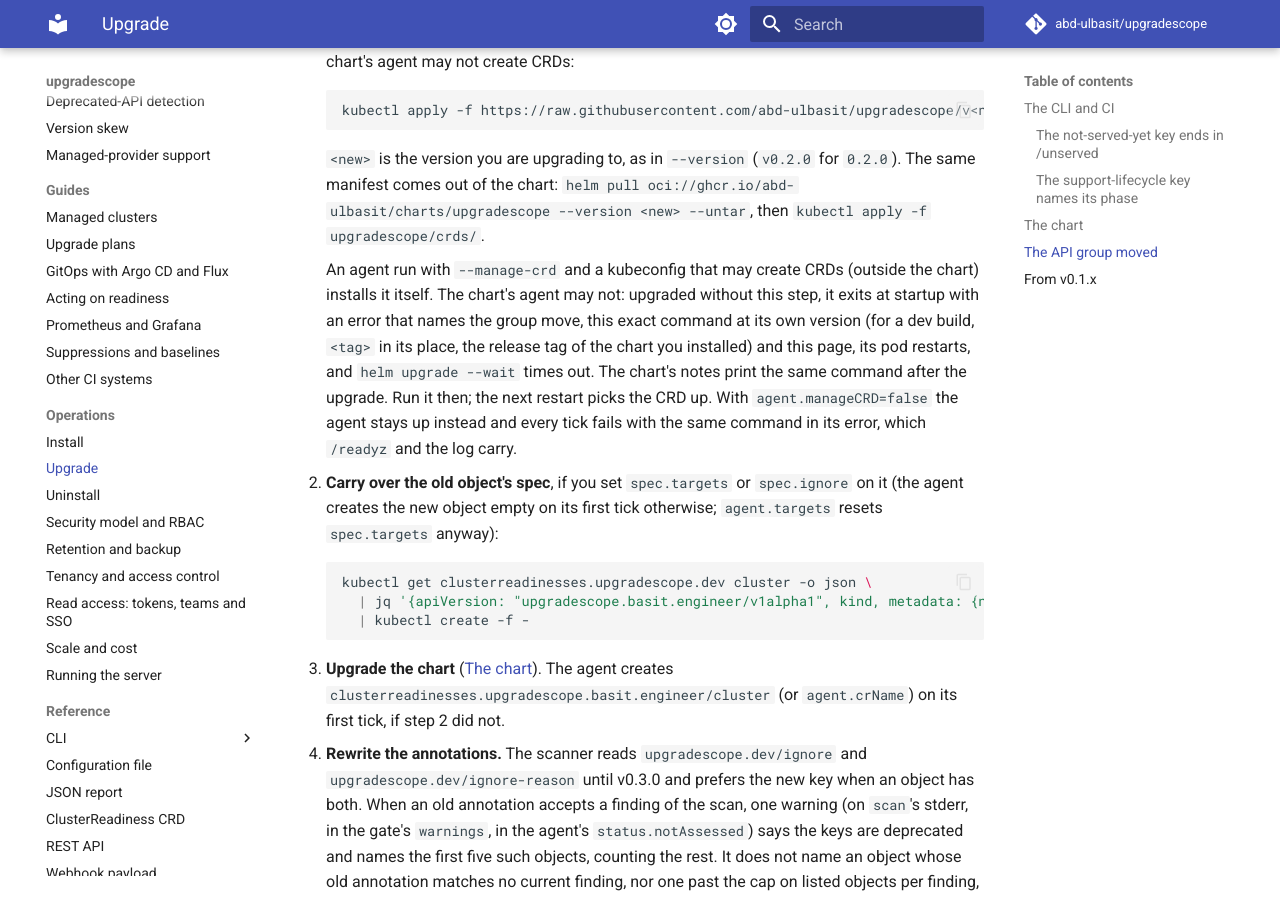
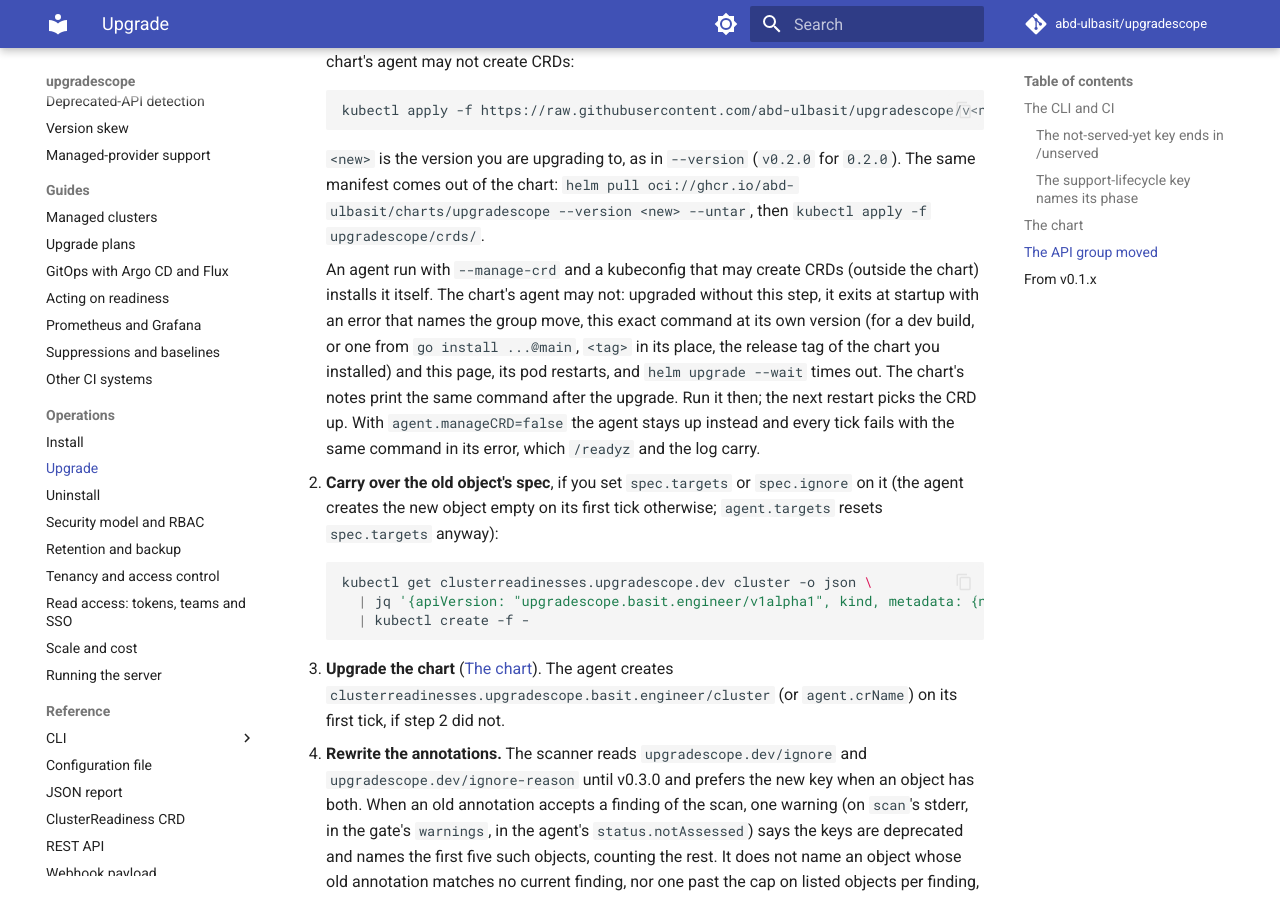
Before and after one commit to abd-ulbasit/upgradescope, an MkDocs documentation site: the page built from docs/operations/upgrade.md, in a window 1280 px wide and 900 px high, scrolled down 7732 px. Built offline with MkDocs 1.6.1 and Material for MkDocs 9.7.7, drawn with Linux system fonts in a browser that asks for light colours; comment, search, counter and statistics services are not loaded.

Commit message:
docs(upgrade): the claims row and the upgrade page cover the pseudo-version hint and the NOTES variants
Refs #68

Co-Authored-By: Claude Fable 5 <noreply@anthropic.com>

```diff
--- a/docs/operations/upgrade.md
+++ b/docs/operations/upgrade.md
@@ -408,8 +408,8 @@ per cluster.
     CRDs (outside the chart) installs it itself. The chart's agent may
     not: upgraded without this step, it exits at startup with an error
     that names the group move, this exact command at its own version
-    (for a dev build, `<tag>` in its place, the release tag of the chart
-    you installed) and this page, its pod restarts, and `helm upgrade
+    (for a dev build, or one from `go install ...@main`, `<tag>` in its
+    place, the release tag of the chart you installed) and this page, its pod restarts, and `helm upgrade
     --wait` times out. The chart's notes print the same command after
     the upgrade. Run it then; the next restart picks the CRD up. With
     `agent.manageCRD=false` the agent stays up instead and every tick
```
Also changed, not shown: docs/claims.md (+1 -1 lines).
